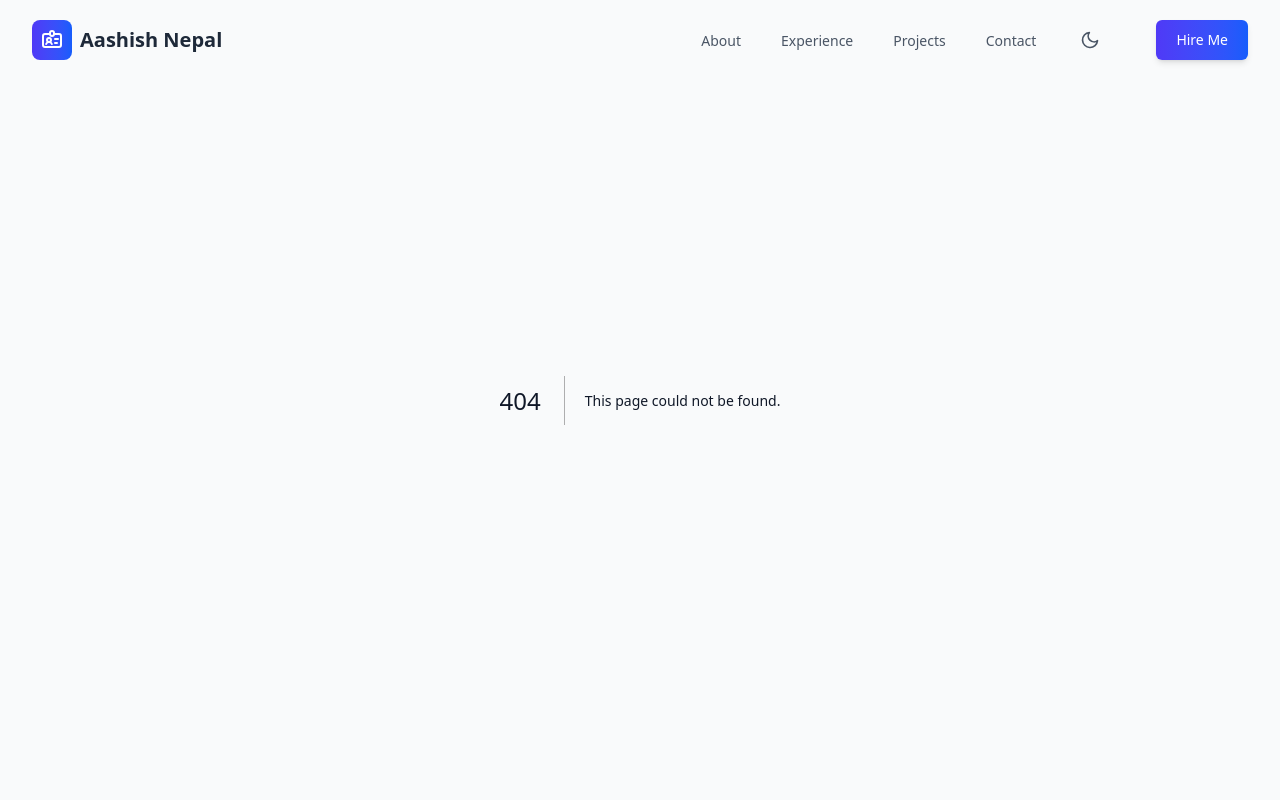
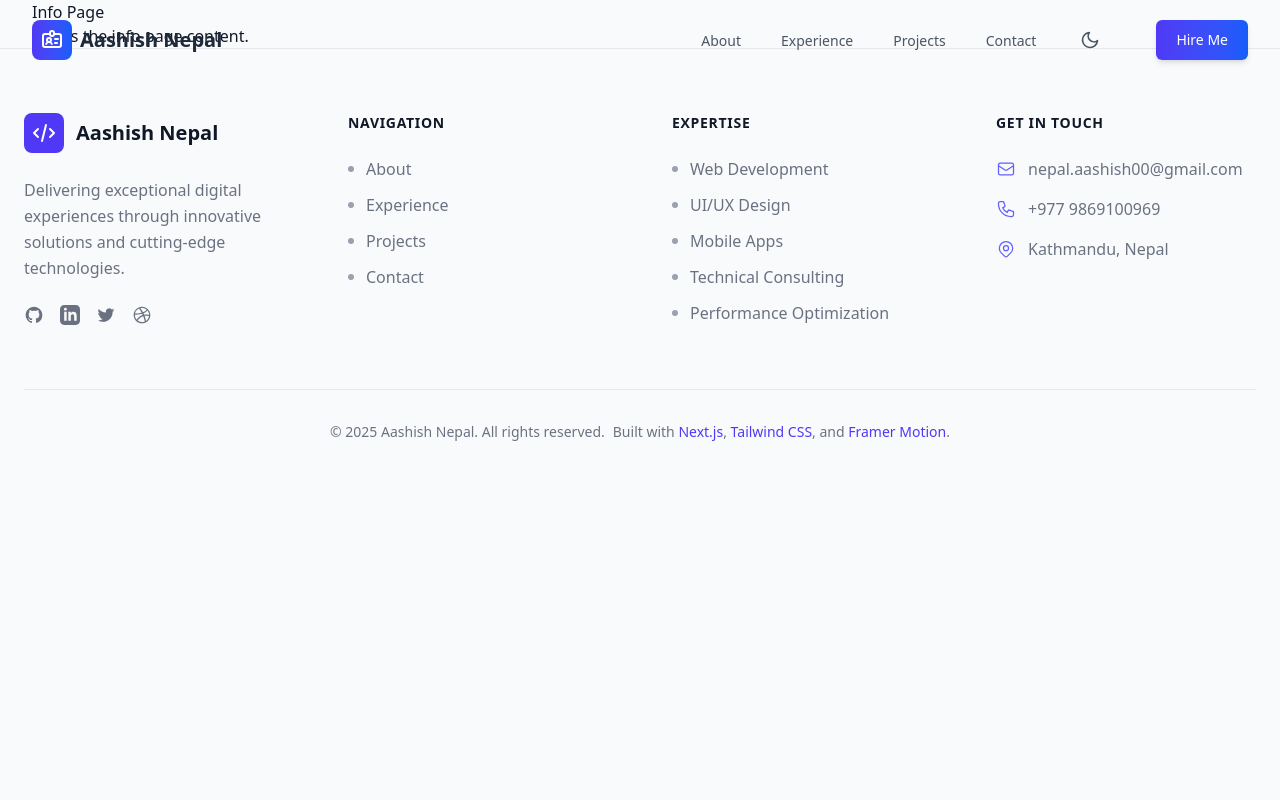
Before and after one commit to aashish-nepal/My-Portfolio, a Next.js app: page /info in a window 1280 px wide. Before the commit this address had no page. Shown: the top 800 px of the page. Built offline with nearby package versions, Linux system fonts and the light colour scheme.

Commit message:
Updated-19 June

```diff
--- a/next.config.js
+++ b/next.config.js
@@ -2,15 +2,23 @@
 const nextConfig = {
   async redirects() {
     return [
+      // Redirect /info to homepage
       {
-          source: '/(.*)',
+        source: '/info',
+        destination: '/',
+        permanent: true,  // 301 redirect
+      },
+
+      // Your existing redirect for non-www to www (if needed)
+      {
+        source: '/:path*',
         has: [
           {
             type: 'host',
             value: 'aashish-nepal.com.np',
           },
         ],
-          destination: 'https://www.aashish-nepal.com.np/:1',
+        destination: 'https://www.aashish-nepal.com.np/:path*',
         permanent: true,
       },
     ];
--- /dev/null
+++ b/src/pages/info.js
@@ -0,0 +1,8 @@
+export default function InfoPage() {
+    return (
+      <main>
+        <h1>Info Page</h1>
+        <p>This is the info page content.</p>
+      </main>
+    );
+  }
```
Lines whose indentation alone changed are shown as unchanged.
